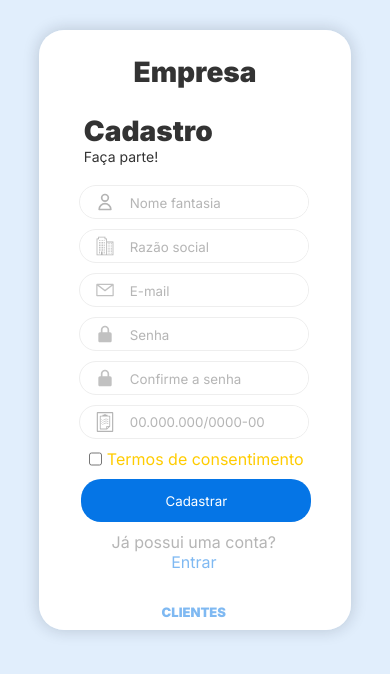
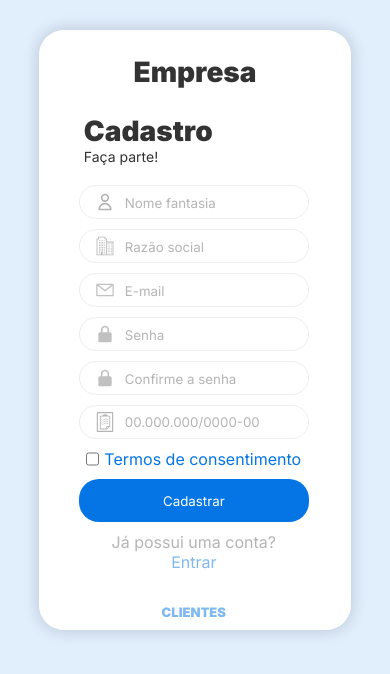
Before and after one commit to incrisvel/parkin, a Django app: page /empresas/cadastrar/ in a window 390 px wide. Shown: the top 674 px of the page. Run offline with Django 5.2, Linux system fonts and the light colour scheme; parts of the project's set-up code (start-up, migrations or seed data) failed here and were passed over.

Commit message:
cadastro-responsivo

```diff
--- a/clientes/static/styles/cadastrar-clientes.css
+++ b/clientes/static/styles/cadastrar-clientes.css
@@ -150,8 +150,6 @@ button:hover {
 input, textarea {
     border: none;
     outline: none;
-    margin-left: 5px;
-
 }
 
 .senha-img {
--- a/clientes/static/styles/entrar-clientes.css
+++ b/clientes/static/styles/entrar-clientes.css
@@ -191,7 +191,6 @@ button:hover {
 input, textarea {
     border: none;
     outline: none;
-    margin-left: 5px;
 }
 
 .senha-img {
@@ -425,5 +424,8 @@ input, textarea {
         box-shadow: 0px 0px 15px 1px rgba(21, 34, 50, 0.182);
     }
 
-
+    .termo {
+        color: black;
+        font-size: 20px;
+    }
 }
--- a/empresas/static/styles/cadastrar-empresas.css
+++ b/empresas/static/styles/cadastrar-empresas.css
@@ -156,7 +156,6 @@ button:hover {
 input, textarea {
     border: none;
     outline: none;
-    margin-left: 5px;
 }
 
 .senha-img {
@@ -422,7 +421,6 @@ input, textarea {
     .termos {
         margin-left: 5px;
         cursor: pointer;
-        color: #FFCC00;
         font-size: 16px;
     }
 
```
Also changed, not shown: empresas/static/styles/entrar-empresas.css (+5 -3 lines), empresas/templates/empresas/entrar.html (+4 -4 lines).
